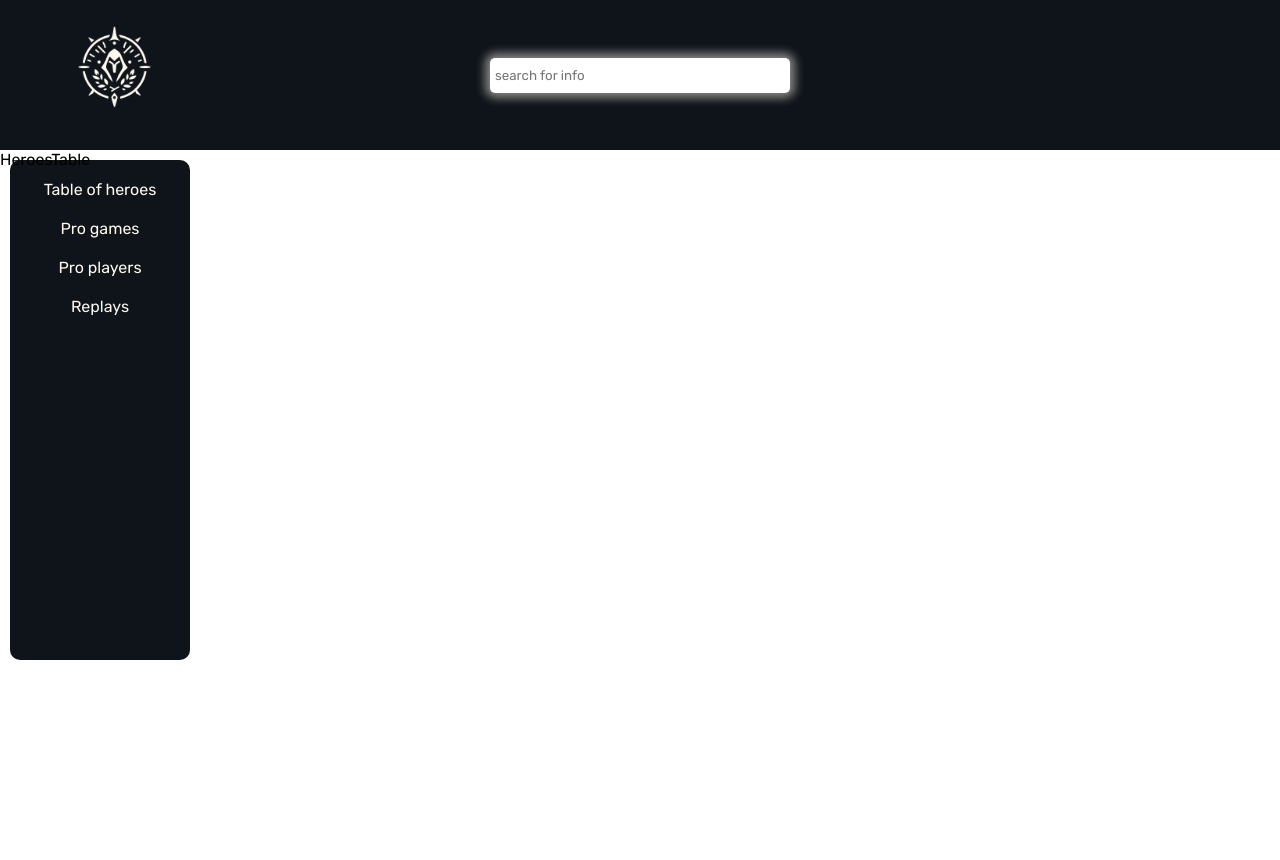
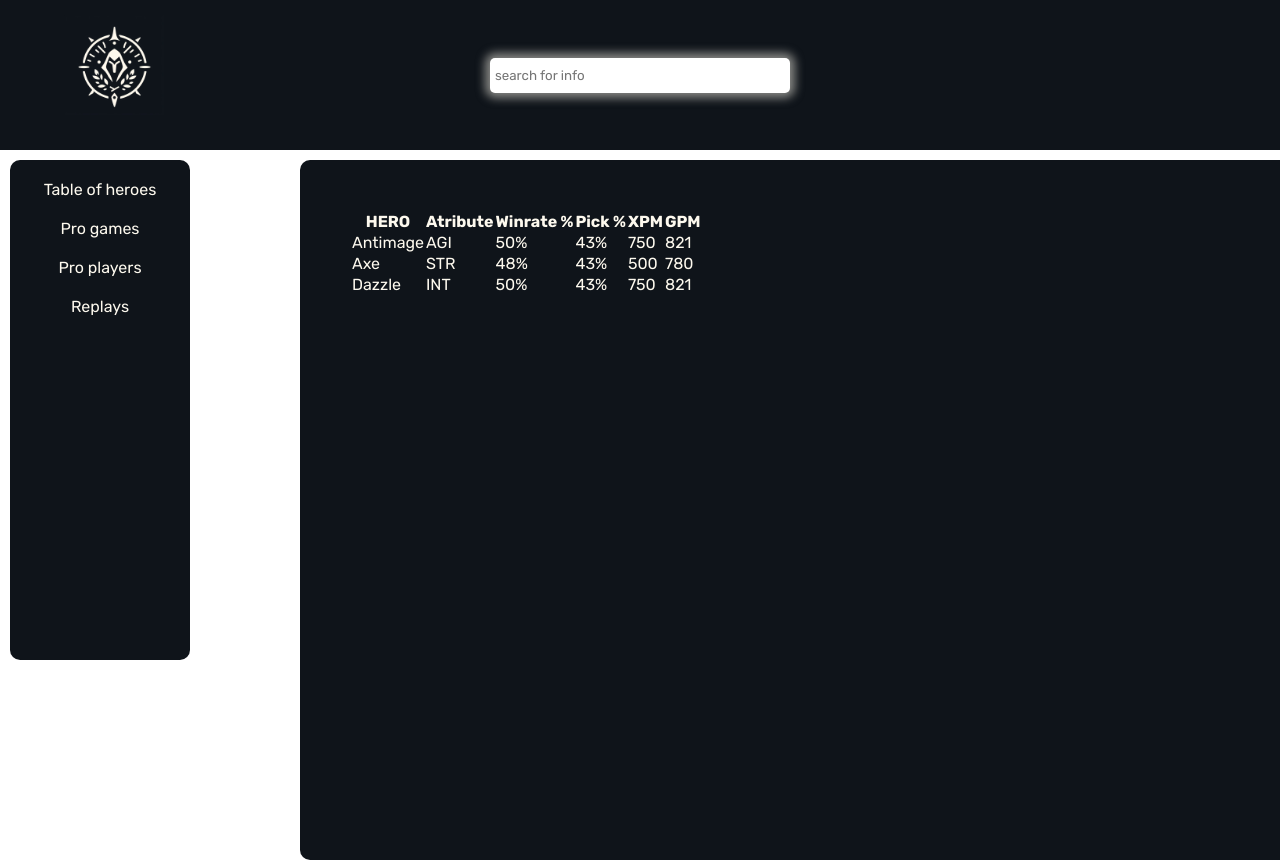
Before and after one commit to santanafx/dota-project, a React (Vite) app: page / in a window 1280 px wide. Before the commit the page ends 800 px from the top, so only its background shows below. Built offline with nearby package versions, Linux system fonts and the light colour scheme.

Commit message:
feat: mock data

```diff
--- /dev/null
+++ b/heroesTableMockData.json
@@ -0,0 +1,13 @@
+{
+    "heroes": [
+        { "id": 1, "name": "Anti-mage" },
+        { "id": 2, "name": "Alchemist" },
+        { "id": 3, "name": "Dazzle" },
+        { "id": 4, "name": "Axe" }
+    ],
+    "atribute": ["AGI", "STR", "INT", "AGI"],
+    "winrate": [50, 48, 60, 55],
+    "pickrate": [80, 30, 35, 60],
+    "xpm": [800, 600, 550, 690],
+    "gpm": [600, 500, 850, 600]
+}
--- a/src/components/HeroesTable/HeroesTable.module.css
+++ b/src/components/HeroesTable/HeroesTable.module.css
@@ -0,0 +1,17 @@
+.heroesTable {
+    position: relative;
+    width: 1000px;
+    min-height: 700px;
+}
+
+.heroesTable__tableContainer {
+    width: 1000px;
+    min-height: 700px;
+    background-color: var(--first-color);
+    color: var(--second-color);
+    border-radius: 10px;
+    padding: 50px;
+}
+
+.heroesTable__table {
+}
--- a/src/components/HeroesTable/HeroesTable.tsx
+++ b/src/components/HeroesTable/HeroesTable.tsx
@@ -1,3 +1,57 @@
+import { useEffect } from "react";
+import styles from "./HeroesTable.module.css";
+import { useDispatch } from "react-redux";
+import { fetchTable } from "./heroesTableSlice";
+
 export default function HeroesTable() {
-    return <div>HeroesTable</div>;
+    const dispatch = useDispatch();
+
+    useEffect(() => {
+        dispatch(fetchTable());
+    }, []);
+
+    return (
+        <div className={styles.heroesTable}>
+            <div className={styles.heroesTable__tableContainer}>
+                <table className={styles.heroesTable__table}>
+                    <thead>
+                        <tr>
+                            <th>HERO</th>
+                            <th>Atribute</th>
+                            <th>Winrate %</th>
+                            <th>Pick %</th>
+                            <th>XPM</th>
+                            <th>GPM</th>
+                        </tr>
+                    </thead>
+                    <tbody>
+                        <tr>
+                            <td>Antimage</td>
+                            <td>AGI</td>
+                            <td>50%</td>
+                            <td>43%</td>
+                            <td>750</td>
+                            <td>821</td>
+                        </tr>
+                        <tr>
+                            <td>Axe</td>
+                            <td>STR</td>
+                            <td>48%</td>
+                            <td>43%</td>
+                            <td>500</td>
+                            <td>780</td>
+                        </tr>
+                        <tr>
+                            <td>Dazzle</td>
+                            <td>INT</td>
+                            <td>50%</td>
+                            <td>43%</td>
+                            <td>750</td>
+                            <td>821</td>
+                        </tr>
+                    </tbody>
+                </table>
+            </div>
+        </div>
+    );
 }
--- /dev/null
+++ b/src/components/HeroesTable/heroesTableSlice.tsx
@@ -0,0 +1,42 @@
+const initialStateHeroesTable = {
+    hero: [],
+    atribute: [],
+    winrate: [],
+    pickrate: [],
+    xpm: [],
+    gpm: [],
+    data: [],
+};
+
+export default function heroesTableReducer(
+    state = initialStateHeroesTable,
+    action
+) {
+    switch (action.type) {
+        case "heroesTable/fetchTable":
+            return {
+                ...state,
+                data: action.payload,
+            };
+        case "heroesTable/updateHeroes":
+            return state;
+
+        default:
+            return state;
+    }
+}
+
+export const fetchTable = () => {
+    return async (dispatch, getState) => {
+        //   dispatch(fetchTableRequest()); // Dispatch action to indicate data fetching started
+        try {
+            const res = await fetch("../../../heroesTableMockData.json");
+            const data = await res.json();
+            // dispatch(fetchTableSuccess(data)); // Dispatch action with fetched data
+            dispatch({ type: "heroesTable/fetchTable", payload: data });
+        } catch (error) {
+            // dispatch(fetchTableFailure(error)); // Dispatch action if fetching data fails
+            console.log(error);
+        }
+    };
+};
--- a/src/main.tsx
+++ b/src/main.tsx
@@ -2,9 +2,13 @@ import React from "react";
 import ReactDOM from "react-dom/client";
 import App from "./App.tsx";
 import "./styles.css";
+import { Provider } from "react-redux";
+import store from "./store/store.tsx";
 
 ReactDOM.createRoot(document.getElementById("root")!).render(
     <React.StrictMode>
-        <App />
+        <Provider store={store}>
+            <App />
+        </Provider>
     </React.StrictMode>
 );
--- a/src/pages/HomePage/HomePage.module.css
+++ b/src/pages/HomePage/HomePage.module.css
@@ -2,12 +2,14 @@
     position: relative;
 }
 
-.homePage__HomePageSideBar {
+.homePage__homePageSideBar {
     position: absolute;
     top: 160px;
     left: 10px;
 }
 
-.homePage__HeroesTable {
+.homePage__heroesTable {
     position: absolute;
+    top: 160px;
+    left: 300px;
 }
--- a/src/pages/HomePage/HomePage.tsx
+++ b/src/pages/HomePage/HomePage.tsx
@@ -7,10 +7,10 @@ export default function HomePage() {
     return (
         <div className={styles.homePage}>
             <HomePageNavBar />
-            <div className={styles.homePage__HomePageSideBar}>
+            <div className={styles.homePage__homePageSideBar}>
                 <HomePageSideBar />
             </div>
-            <div className={styles.homePage__HeroesTable}>
+            <div className={styles.homePage__heroesTable}>
                 <HeroesTable />
             </div>
         </div>
--- /dev/null
+++ b/src/store/store.tsx
@@ -0,0 +1,10 @@
+import { configureStore } from "@reduxjs/toolkit";
+import heroesTableReducer from "../components/HeroesTable/heroesTableSlice";
+
+const store = configureStore({
+    reducer: {
+        heroesTable: heroesTableReducer,
+    },
+});
+
+export default store;
```
Also changed, not shown: package.json (+6 -1 lines), src/store/store.ts (deleted), 1 other file (tests, documents, lock files or other folders).
